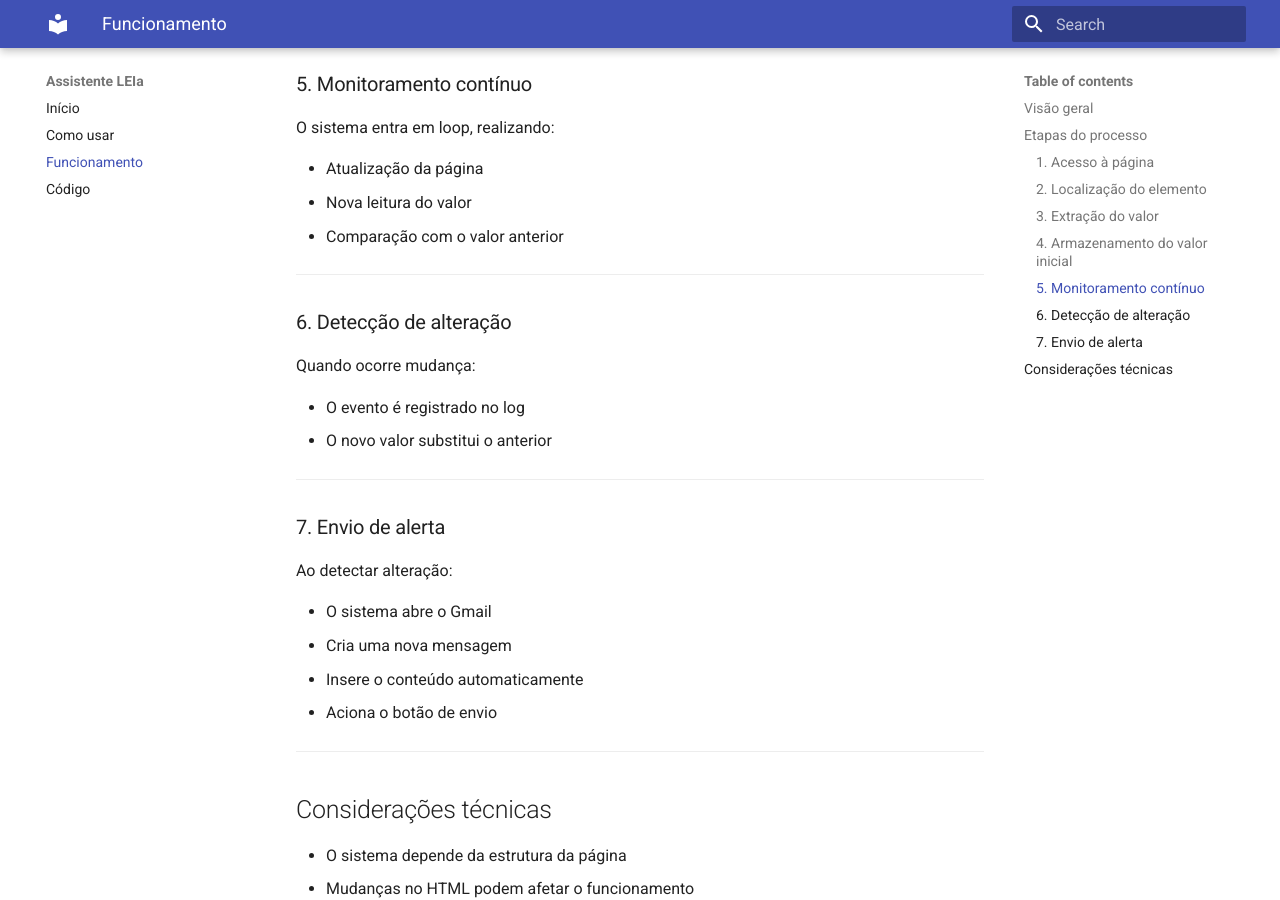
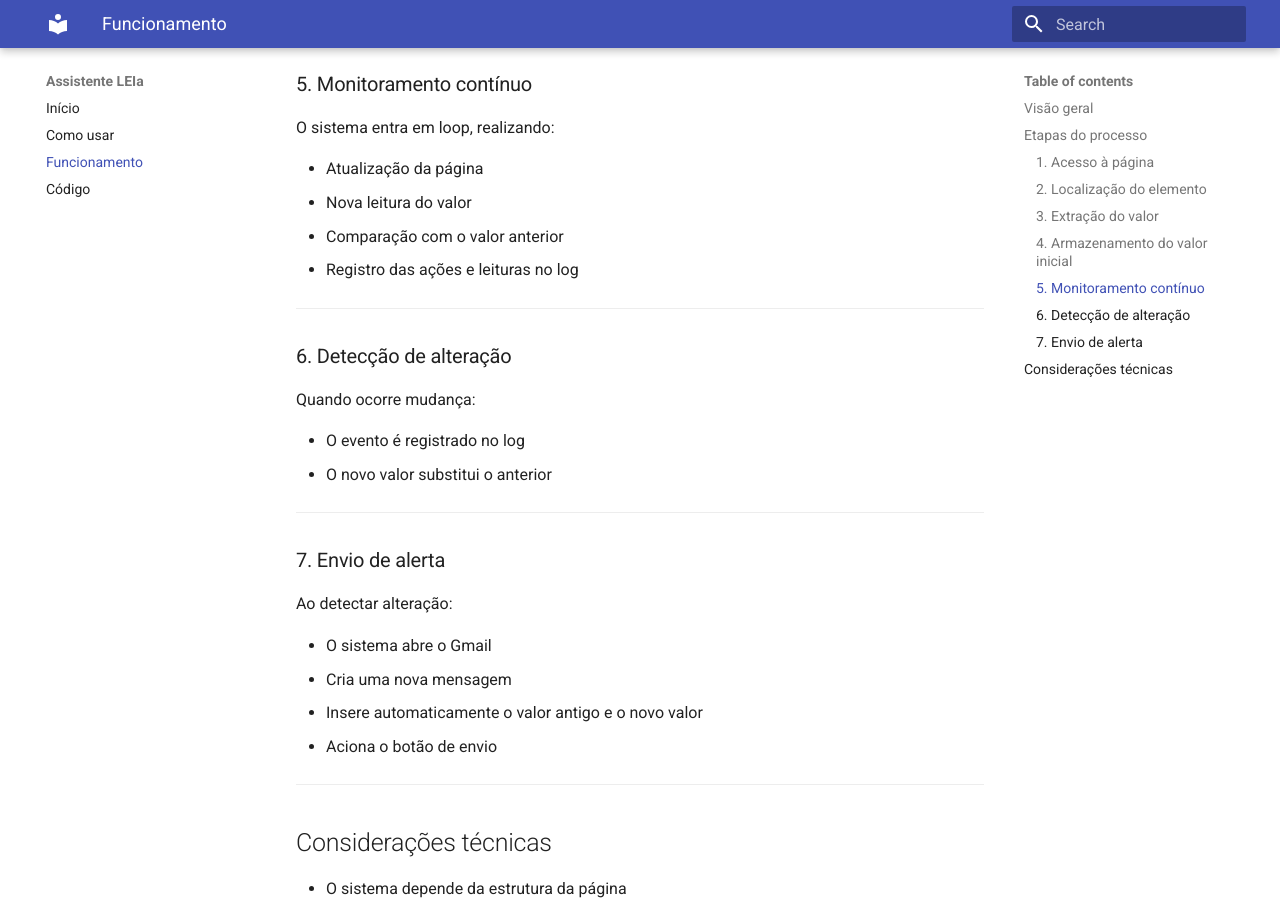
Before and after one commit to Leticialah/AssistenteLEIa, an MkDocs documentation site: the page built from docs/funcionamento.md, in a window 1280 px wide and 900 px high, scrolled down 1116 px. Built offline with MkDocs 1.6.1 and Material for MkDocs 9.7.7, drawn with Linux system fonts in a browser that asks for light colours.

Commit message:
Update funcionamento.md

```diff
--- a/docs/funcionamento.md
+++ b/docs/funcionamento.md
@@ -50,6 +50,7 @@ O sistema entra em loop, realizando:
 - Atualização da página
 - Nova leitura do valor
 - Comparação com o valor anterior
+- Registro das ações e leituras no log
 
 ---
 
@@ -68,7 +69,7 @@ Ao detectar alteração:
 
 - O sistema abre o Gmail
 - Cria uma nova mensagem
-- Insere o conteúdo automaticamente
+- Insere automaticamente o valor antigo e o novo valor
 - Aciona o botão de envio
 
 ---
```
